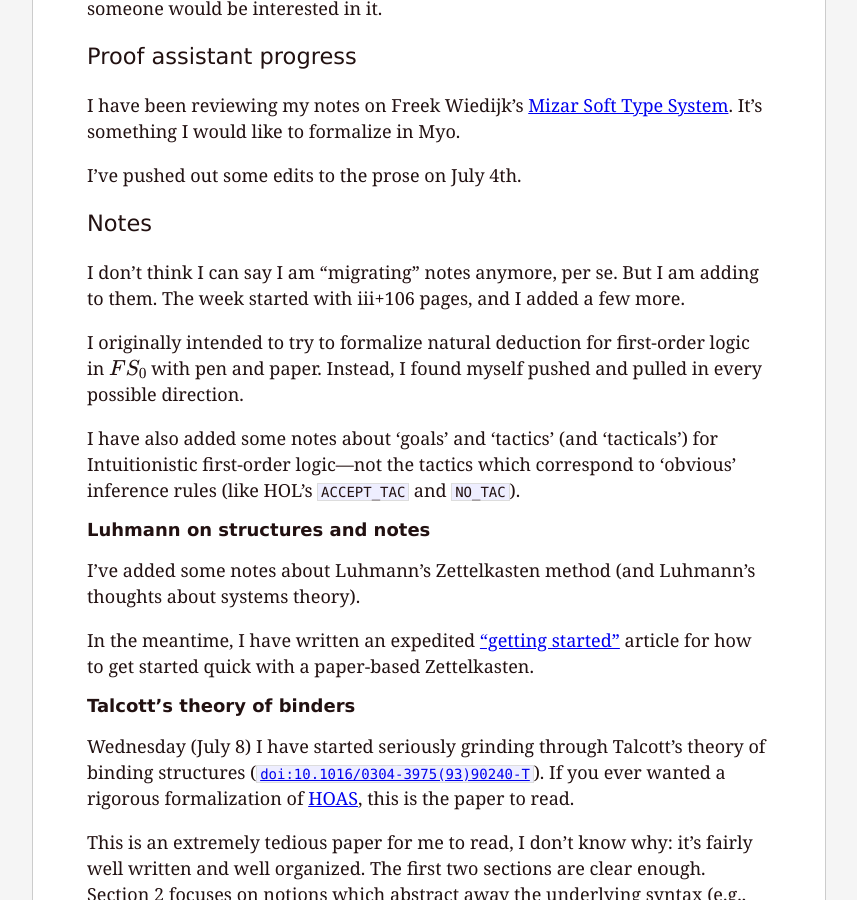
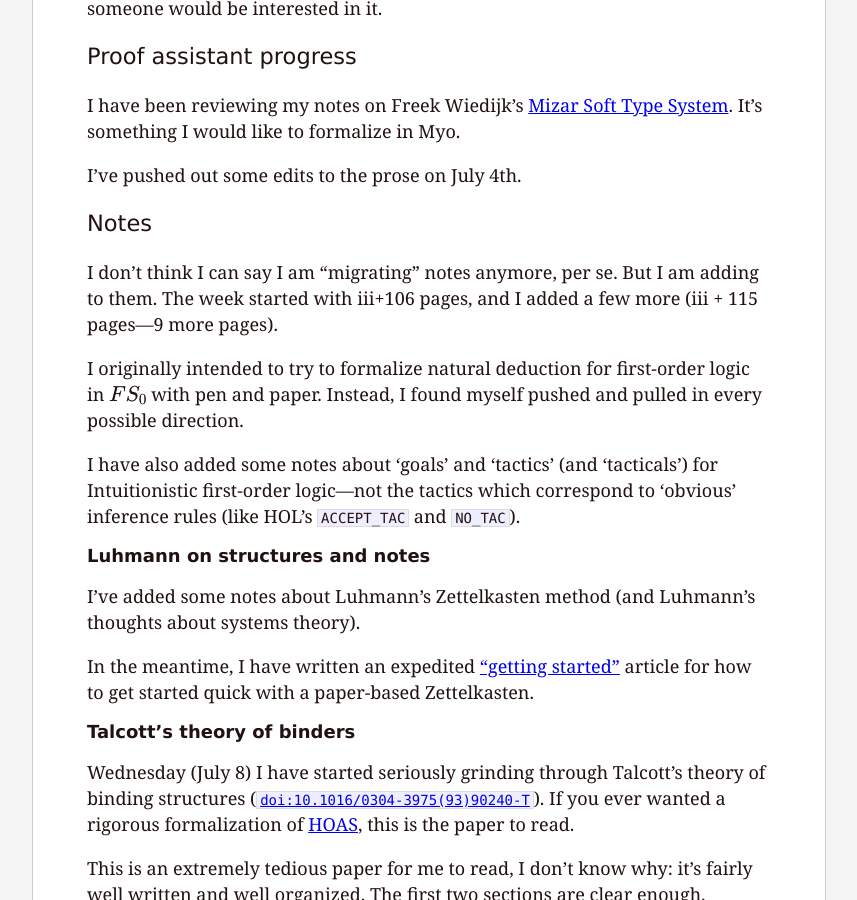
Before and after one commit to pqnelson/pqnelson.github.com, a Jekyll site: the page built from weekly/2026-07-12.md, in a window 1280 px wide and 900 px high, scrolled down 1640 px. Shown: the whole window, without its empty margins (211-1068 px from the left). Built offline with Jekyll 4.4.1, drawn with Linux system fonts in a browser that asks for light colours; formulas are drawn with MathJax 3.

Commit message:
[minor] Forgot to track the number of pages written

```diff
--- a/weekly/2026-07-12.md
+++ b/weekly/2026-07-12.md
@@ -88,7 +88,7 @@ I've pushed out some edits to the prose on July 4th.
 
 I don't think I can say I am "migrating" notes anymore, per se. But I
 am adding to them. The week started with iii+106 pages, and I added a
-few more.
+few more (iii + 115 pages---9 more pages).
 
 I originally intended to try to formalize natural deduction for
 first-order logic in $FS_{0}$ with pen and paper. Instead, I found
```
